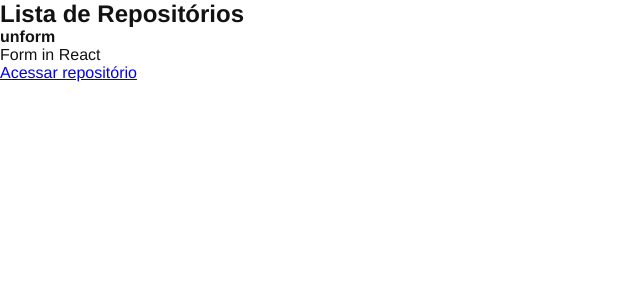
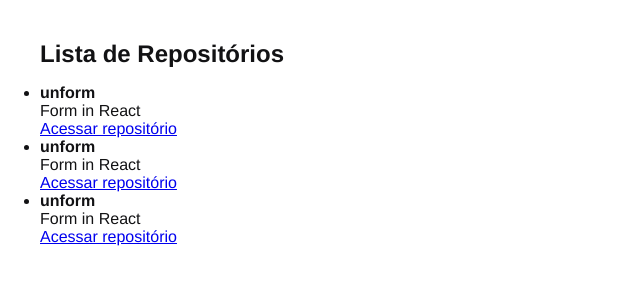
Before and after one commit to srsouzaj/git-explorer, a React app: page / in a window 1280 px wide. Shown: the top 300 px of the page, without its empty margins (0-640 px from the left). Built offline with nearby package versions, Linux system fonts and the light colour scheme.

Commit message:
estilização

```diff
--- a/src/components/RepositoryList.jsx
+++ b/src/components/RepositoryList.jsx
@@ -1,4 +1,6 @@
 import { RepositoryItem } from "./RepositoryItem";
+
+import '../styles/repositories.scss'
 
 const repository = {
   name: 'unform',
@@ -13,6 +15,8 @@
 
       <ul>
         <RepositoryItem repository={repository} />
+        <RepositoryItem repository={repository} />
+        <RepositoryItem repository={repository} />
       </ul>
     </section>
   )
--- /dev/null
+++ b/src/styles/repositories.scss
@@ -0,0 +1,30 @@
+section.repository-list{
+  margin: 40px;
+
+  h1{
+    margin-bottom: 16px;
+
+    ul{
+      list-style: none;
+
+      li{
+        & +li{
+          margin-top: 20px;
+        }
+
+        p{
+          font-size: 14px;
+          color: #444;
+          margin-top: 8px;
+        }
+
+        a{
+          display: inline-block;
+          margin-top: 16px;
+          text-decoration: none;
+          color: #8257e6;
+        }
+      }
+    }
+  }
+}
```
